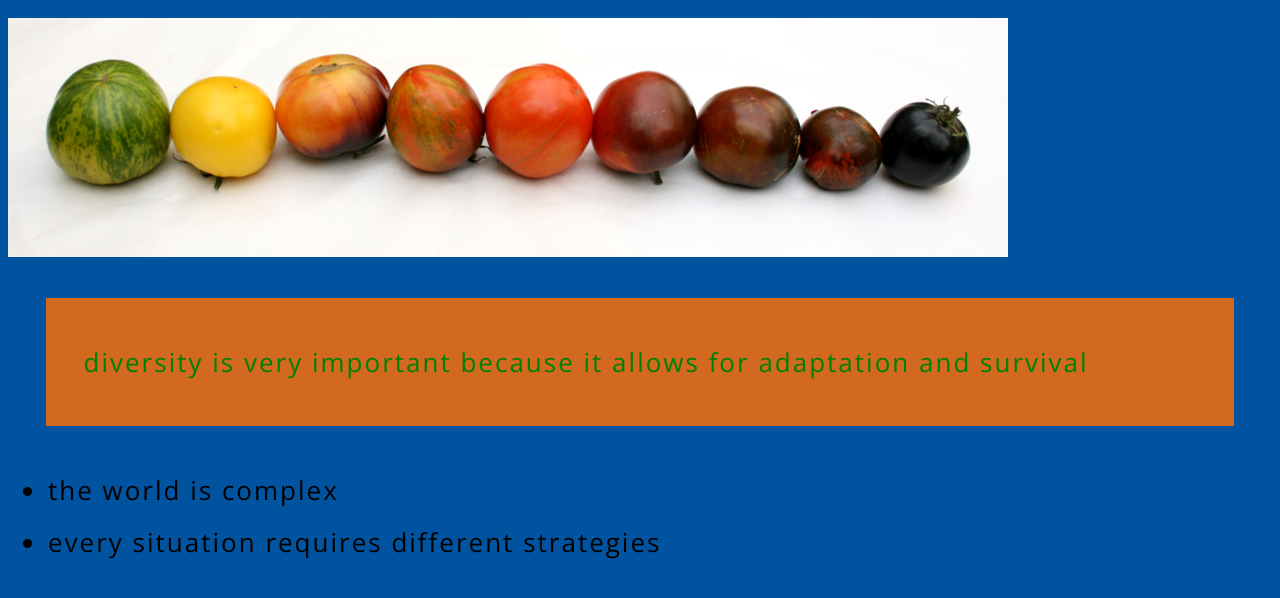
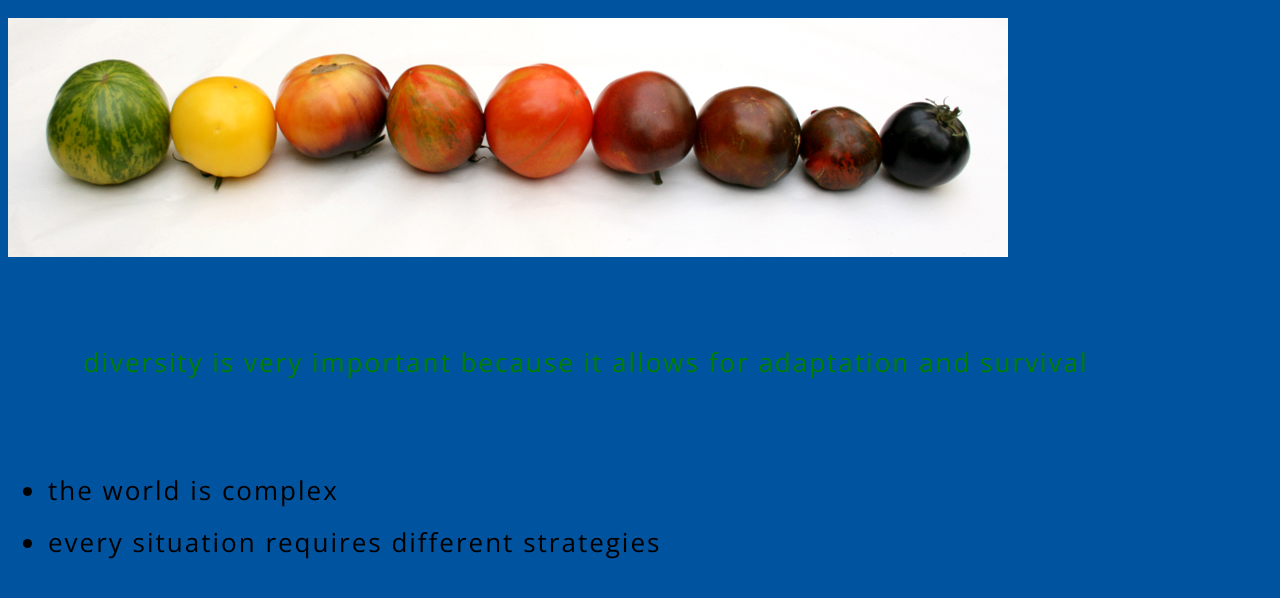
Before and after one commit to fretjex/fretjex.github.io, a plain HTML site: page index.html in a window 1280 px wide. Shown: the part 144-742 px from the top of the page. Drawn offline with nearby package versions, Linux system fonts and the light colour scheme.

Commit message:
changed paragraph background color & font size%

```diff
--- a/styles/style.css
+++ b/styles/style.css
@@ -3,8 +3,8 @@ html {
     font-family: "Open Sans", sans-serif; /* this should be the rest of the output you got from Google fonts */
   }
 p {
-    color: green;
-    background-color: chocolate;
+    color: green; font-size: 200%
+    background-color: darkslategray;
     padding: 1cm; border: cornflowerblue; margin: 1cm }
 h1 {
     color: darkorange
```
